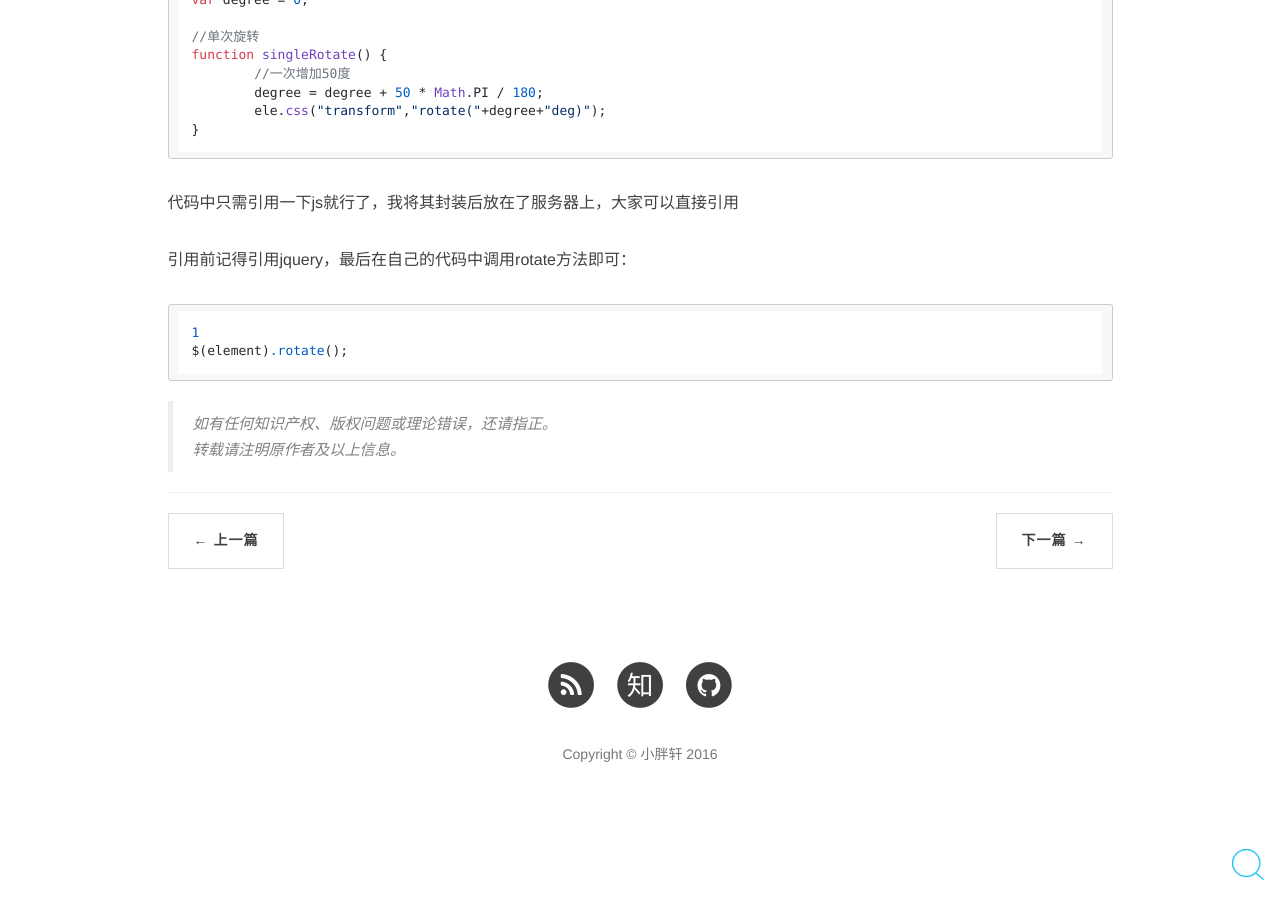
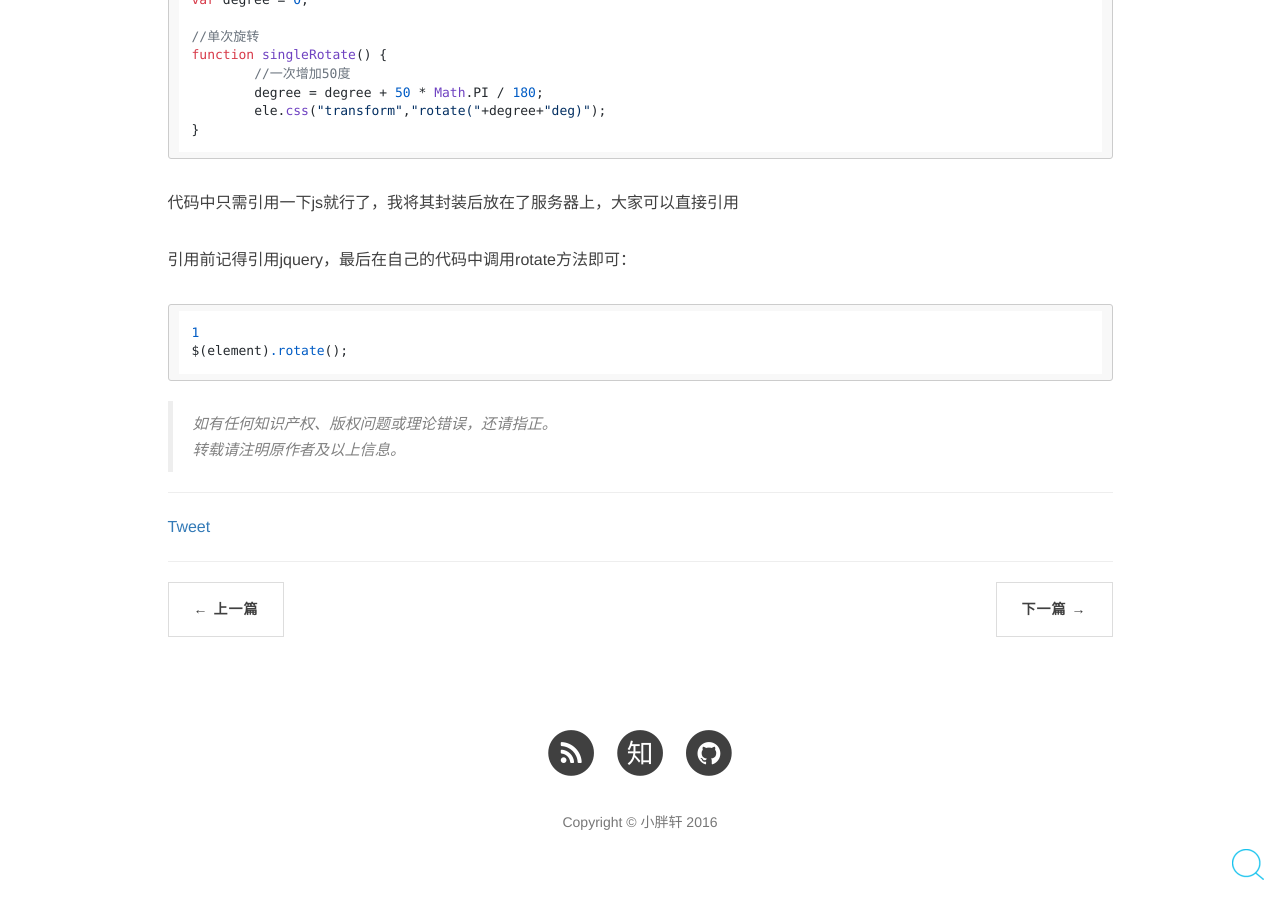
Before and after one commit to androiddevelop/RoyRenBlog, a Jekyll site: the page built from _posts/2015-05-08-js-rorate-image.md, in a window 1280 px wide and 900 px high, scrolled down 1327 px. Built offline with Jekyll 4.4.1, drawn with Linux system fonts in a browser that asks for light colours; nearby versions of some CDN libraries; comment, search, counter and statistics services are not loaded.

Commit message:
add t-share

```diff
--- a/_layouts/post.html
+++ b/_layouts/post.html
@@ -37,7 +37,12 @@
 				{{ content }}
 
                 <hr>
+                <div class="share">
+                    <a href="https://twitter.com/share" class="twitter-share-button" data-show-count="false">Tweet</a><script async src="//platform.twitter.com/widgets.js" charset="utf-8"></script>
+                </div>
 
+
+                <hr>
 
                 <!-- 多说 Share start -->
                 <!--<style>-->
@@ -91,7 +96,9 @@
                     <!--<div class="ds-thread" data-thread-key="{{page.id}}" data-title="{{page.title}}" data-url="{{site.url}}{{page.url}}"></div>-->
                 <!--</div>-->
                 <!-- 多说评论框 end -->
-                <div id="disqus_thread"></div>
+                {% if page.comments %}
+                    <div id="disqus_thread"></div>
+                {% endif %}
 
             </div>
         </div>
```
